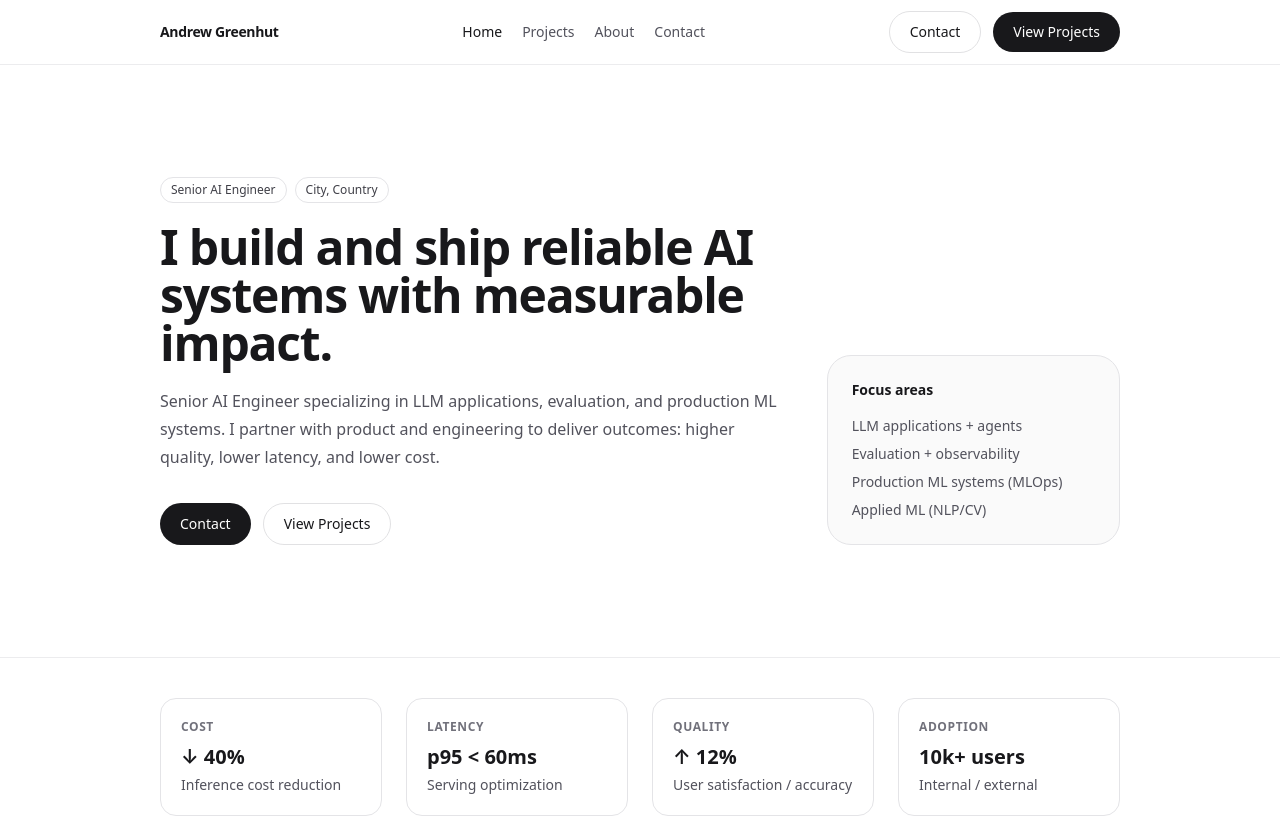
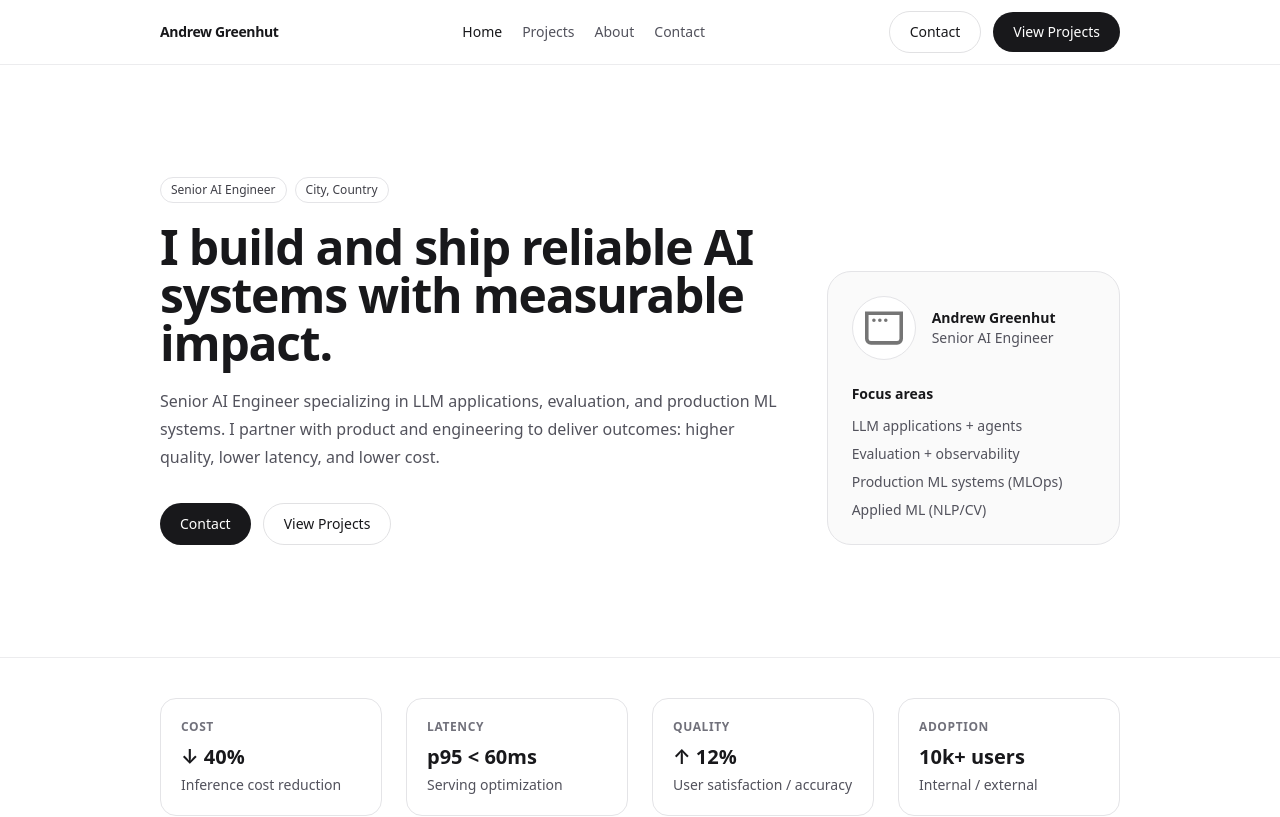
Before and after one commit to Hadream2730/andrew-portfolio, a Next.js app: page / in a window 1280 px wide. Shown: the top 817 px of the page. Built offline with nearby package versions, Linux system fonts and the light colour scheme.

Commit message:
Refine sections

```diff
--- a/src/app/page.tsx
+++ b/src/app/page.tsx
@@ -4,9 +4,10 @@ import { Section } from "@/components/sections/Section";
 import { ProjectCard } from "@/components/ProjectCard";
 import { Container } from "@/components/ui/Container";
 import { capabilities, experience, metrics, projects, site, stack } from "@/content";
+import Image from "next/image";
 
 export default function Home() {
-  const featured = projects.filter((p) => p.featured).slice(0, 6);
+  const featured = projects.filter((p) => p.featured).slice(0, 3);
   return (
     <main className="flex flex-col">
       {/* 1) Hero */}
@@ -35,10 +36,30 @@ export default function Home() {
             </div>
             <div className="lg:col-span-4">
               <div className="rounded-3xl border border-zinc-200 bg-zinc-50 p-6 dark:border-zinc-800 dark:bg-zinc-950">
-                <div className="text-sm font-semibold text-zinc-900 dark:text-zinc-100">
+                <div className="flex items-center gap-4">
+                  <div className="relative h-16 w-16 overflow-hidden rounded-full border border-zinc-200 bg-white dark:border-zinc-800 dark:bg-zinc-950">
+                    <Image
+                      src="/window.svg"
+                      alt={`${site.name} headshot`}
+                      fill
+                      className="object-contain p-3 opacity-90"
+                      priority
+                    />
+                  </div>
+                  <div>
+                    <div className="text-sm font-semibold text-zinc-900 dark:text-zinc-100">
+                      {site.name}
+                    </div>
+                    <div className="text-sm text-zinc-600 dark:text-zinc-300">
+                      {site.role}
+                    </div>
+                  </div>
+                </div>
+
+                <div className="mt-6 text-sm font-semibold text-zinc-900 dark:text-zinc-100">
                   Focus areas
                 </div>
-                <ul className="mt-4 space-y-2 text-sm text-zinc-600 dark:text-zinc-300">
+                <ul className="mt-3 space-y-2 text-sm text-zinc-600 dark:text-zinc-300">
                   <li>LLM applications + agents</li>
                   <li>Evaluation + observability</li>
                   <li>Production ML systems (MLOps)</li>
```
